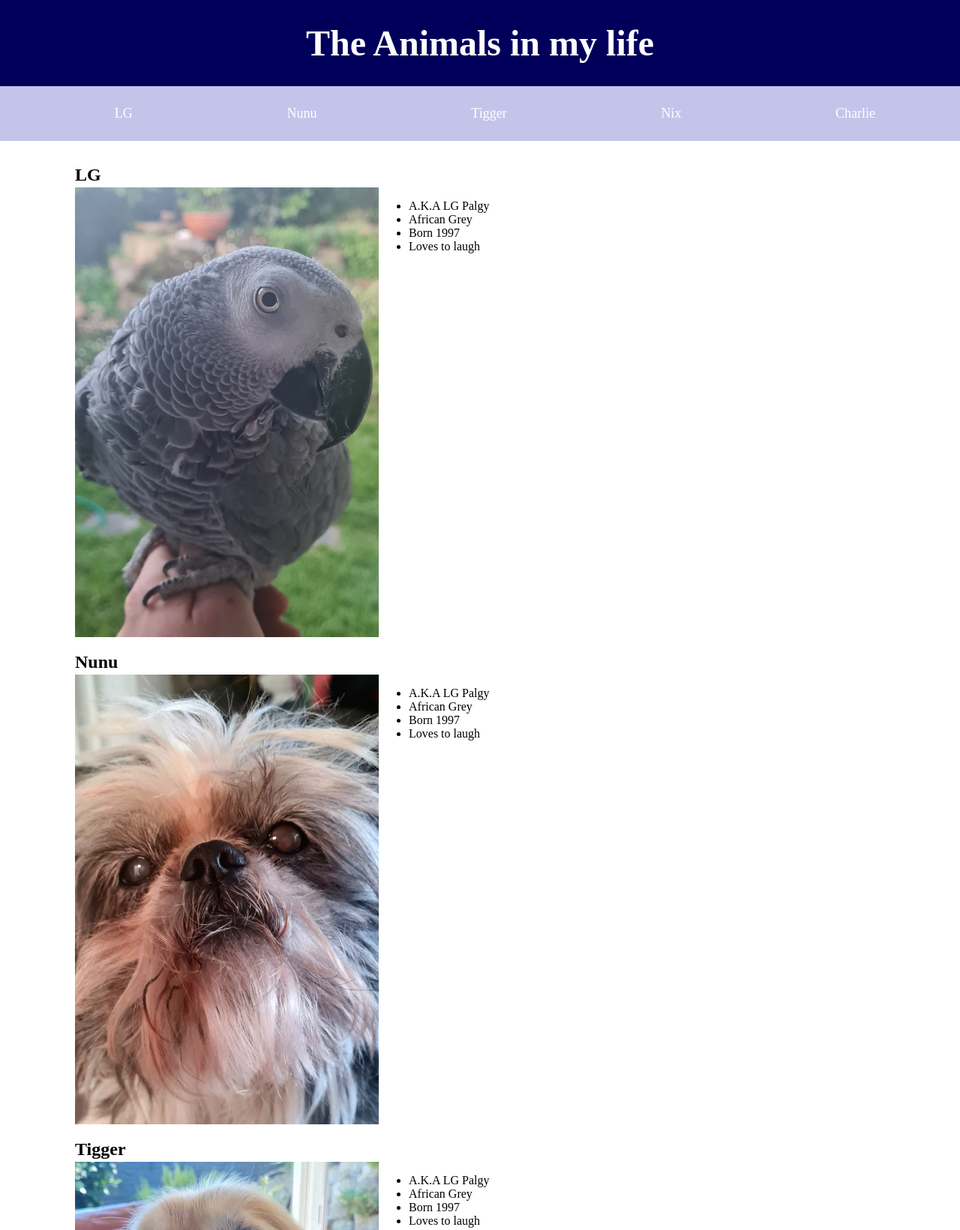
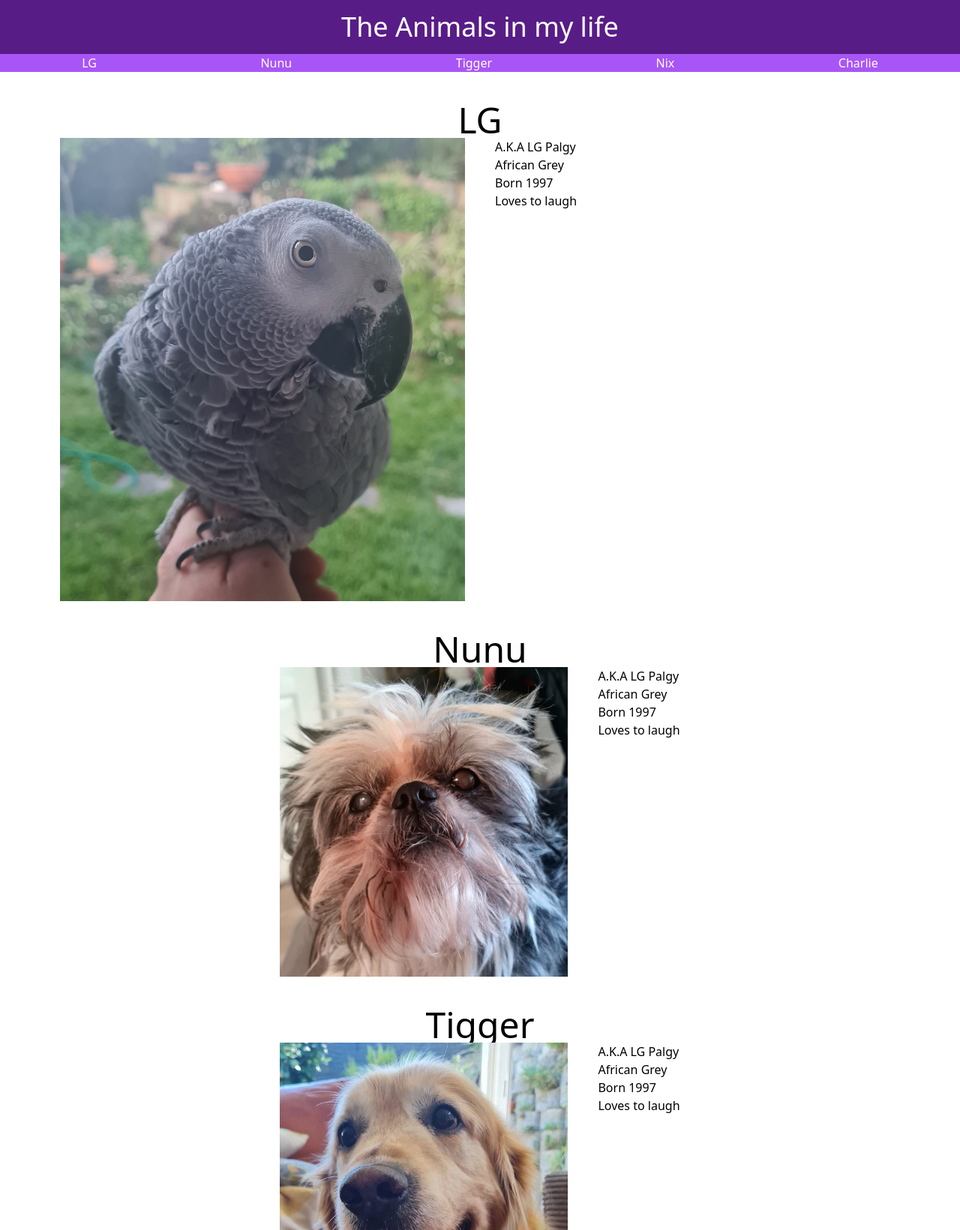
Before and after one commit to Mathew-Ritchie/Side-project-new, a plain HTML site: page index.html in a window 1280 px wide. Shown: the top 1641 px of the page at 75% size. Drawn offline with nearby package versions, Linux system fonts and the light colour scheme; a web font is replaced by a local one.

Commit message:
complete overhaul of code from css to tailwinds. header complete, working on LG layout

```diff
--- a/index.html
+++ b/index.html
@@ -1,19 +1,26 @@
 <!DOCTYPE html>
 <html lang="en">
   <head>
-    <meta charset="UTF-8">
-    <meta name="viewport" content="width=device-width, initial-scale=1.0">
+    <meta charset="UTF-8" />
+    <meta name="viewport" content="width=device-width, initial-scale=1.0" />
     <title>Side Project</title>
     <link rel="stylesheet" href="styles.css" />
-    <link rel="preconnect" href="https://fonts.googleapis.com">
-    <link rel="preconnect" href="https://fonts.gstatic.com" crossorigin>
-    <link href="https://fonts.googleapis.com/css2?family=Happy+Monkey&family=Orbitron&display=swap" rel="stylesheet">
+    <link rel="preconnect" href="https://fonts.googleapis.com" />
+    <link rel="preconnect" href="https://fonts.gstatic.com" crossorigin />
+    <link
+      href="https://fonts.googleapis.com/css2?family=Happy+Monkey&family=Orbitron&display=swap"
+      rel="stylesheet"
+    />
+    <script src="https://cdn.tailwindcss.com"></script>
   </head>
   <body>
     <header>
-        <h1>The Animals in my life</h1>
-        <nav class="navbar">
-            <ul class="nav-list">
+      <div class="w-full">
+        <h1 class="text-white bg-purple-900 text-center text-4xl py-4">
+          The Animals in my life
+        </h1>
+        <nav class="bg-purple-500">
+          <ul class="flex justify-around text-white">
             <li><a href="#lg">LG</a></li>
             <li><a href="#nunu">Nunu</a></li>
             <li><a href="#tigger">Tigger</a></li>
@@ -21,53 +28,71 @@
             <li><a href="#charlie">Charlie</a></li>
           </ul>
         </nav>
+      </div>
     </header>
-    <main id="main">
-        <div class="grid">
-            <h2 class="pet-title" id="lg">LG</h2>
-                 <img class="pet-img" id="lg-img" src="lg.jpeg"/>
-                 <ul class="animal-info" id="lg-info">
-                    <li>A.K.A LG Palgy</li>
-                    <li>African Grey</li>
-                    <li>Born 1997</li>
-                    <li>Loves to laugh</li>
-                </ul>
-            <h2 class="pet-title" id="nunu" id="nunu">Nunu</h2>
-                <img class="pet-img" id="nunu-img" src="nunu.jpeg"/>
-                <ul class="animal-info" id="nunu-info">
-                    <li>A.K.A LG Palgy</li>
-                    <li>African Grey</li>
-                    <li>Born 1997</li>
-                    <li>Loves to laugh</li>
-                </ul>
-            <h2 class="pet-title" id="tigger">Tigger</h2>
-                <img class="pet-img" id="tigger-img" src="tigger.jpeg"/>
-                <ul class="animal-info" id="tigger-info">
-                    <li>A.K.A LG Palgy</li>
-                    <li>African Grey</li>
-                    <li>Born 1997</li>
-                    <li>Loves to laugh</li>
-                </ul>
-            <h2 class="pet-title" id="nix">Nix</h2>
-                <img class="pet-img" id="nix-img" src="nix.jpeg"/>
-                <ul class="animal-info" id="nix-info">
-                    <li>A.K.A LG Palgy</li>
-                    <li>African Grey</li>
-                    <li>Born 1997</li>
-                    <li>Loves to laugh</li>
-                </ul>
-            <h2 class="pet-title" id="charlie">Charlie</h2>
-                <img class="pet-img" id="charlie-img" src="charlie.jpeg"/>
-                <ul class="animal-info" id="charlie-info">
+    <main class=" mx-20">
+      <di class="container">
+        <div class="flex flex-col justify-center text-center mt-10">
+          <h1 class="text-5xl" id="lg">LG</h1>
+          <div class="grid grid-cols-2 gap-10">
+            <img class="object-cover" id="lg-img" src="lg.jpeg" />
+            <ul class="text-start" id="lg-info">
               <li>A.K.A LG Palgy</li>
               <li>African Grey</li>
               <li>Born 1997</li>
               <li>Loves to laugh</li>
             </ul>
           </div>
+        </div>
+        <div class="flex flex-col justify-center text-center mt-10">
+          <h1 class="text-5xl" id="Nunu">Nunu</h1>
+          <div class="flex justify-center gap-10">
+            <img class="max-w-sm" id="nunu-img" src="nunu.jpeg" />
+            <ul class="text-start" id="lg-info">
+              <li>A.K.A LG Palgy</li>
+              <li>African Grey</li>
+              <li>Born 1997</li>
+              <li>Loves to laugh</li>
+            </ul>
+          </div>
+        </div>
+        <div class="flex flex-col justify-center text-center mt-10">
+          <h1 class="text-5xl" id="tigger">Tigger</h1>
+          <div class="flex justify-center gap-10">
+            <img class="max-w-sm" id="tigger-img" src="tigger.jpeg" />
+            <ul class="text-start" id="lg-info">
+              <li>A.K.A LG Palgy</li>
+              <li>African Grey</li>
+              <li>Born 1997</li>
+              <li>Loves to laugh</li>
+            </ul>
+          </div>
+        </div>
+        <div class="flex flex-col justify-center text-center mt-10">
+          <h1 class="text-5xl" id="Nix">Nix</h1>
+          <div class="flex justify-center gap-10">
+            <img class="max-w-sm" id="nix-img" src="nix.jpeg" />
+            <ul class="text-start" id="lg-info">
+              <li>A.K.A LG Palgy</li>
+              <li>African Grey</li>
+              <li>Born 1997</li>
+              <li>Loves to laugh</li>
+            </ul>
+          </div>
+        </div>
+        <div class="flex flex-col justify-center text-center mt-10">
+          <h1 class="text-5xl" id="charlie">Charlie</h1>
+          <div class="flex justify-center gap-10">
+            <img class="max-w-sm" id="charlie-img" src="charlie.jpeg" />
+            <ul class="text-start" id="lg-info">
+              <li>A.K.A LG Palgy</li>
+              <li>African Grey</li>
+              <li>Born 1997</li>
+              <li>Loves to laugh</li>
+            </ul>
+          </div>
+        </div>
     </main>
-    <footer>
-
-    </footer>
+    <footer></footer>
   </body>
 </html>
--- a/styles.css
+++ b/styles.css
@@ -1,27 +1,24 @@
-body {
+/*body {
     margin: 0;
     font-family: "Happy Monkey", serif;
-}
+}*/
 
-header {
+/*header {
   position: fixed;
   top: 0;
   width: 100%;
+}*/
 
-
-
-}
-
-h1 {
+/*h1 {
   background-color: rgb(0, 0, 91);
   color: white;
   text-align: center;
   padding: 30px;
   font-size: 300%;
   margin: 0px;
-}
+}*/
 
-.navbar {
+/*.navbar {
   font-display: flex;
   align-items: center;
   justify-content: space-between;
@@ -31,17 +28,15 @@ h1 {
   background-size: cover;
   color: white;
   padding: 10px 10px;
+}*/
 
-}
-
-.nav-list {
+/*.nav-list {
   display: flex;
   list-style: none;
   justify-content: space-around;
-}
+}*/
 
-
-.nav-list li:last-child {
+/*.nav-list li:last-child {
   margin-right: 0;
 }
 
@@ -50,23 +45,20 @@ h1 {
   color: white;
   font-size: 18px;
   transition: color 0.3s ease-in-out;
-
 }
 
 .nav-list li a:hover {
   color: rgb(0, 0, 91);
 }
 
+#main {
+  margin: 0px 100px 0 100px;
+}*/
 
-
-#main {
-    margin: 200px 100px 0 100px;
-}
-
-.grid {
+/*.grid {
   display: grid;
-    grid-template-columns: repeat(8 , 1fr);
-    grid-template-rows: 50px 600px 50px 600px 50px 600px 50px 600px 50px 600px ;
+  grid-template-columns: repeat(8, 1fr);
+  grid-template-rows: 50px 600px 50px 600px 50px 600px 50px 600px 50px 600px;
 }
 
 .pet-img {
```
Lines whose indentation alone changed are shown as unchanged.
